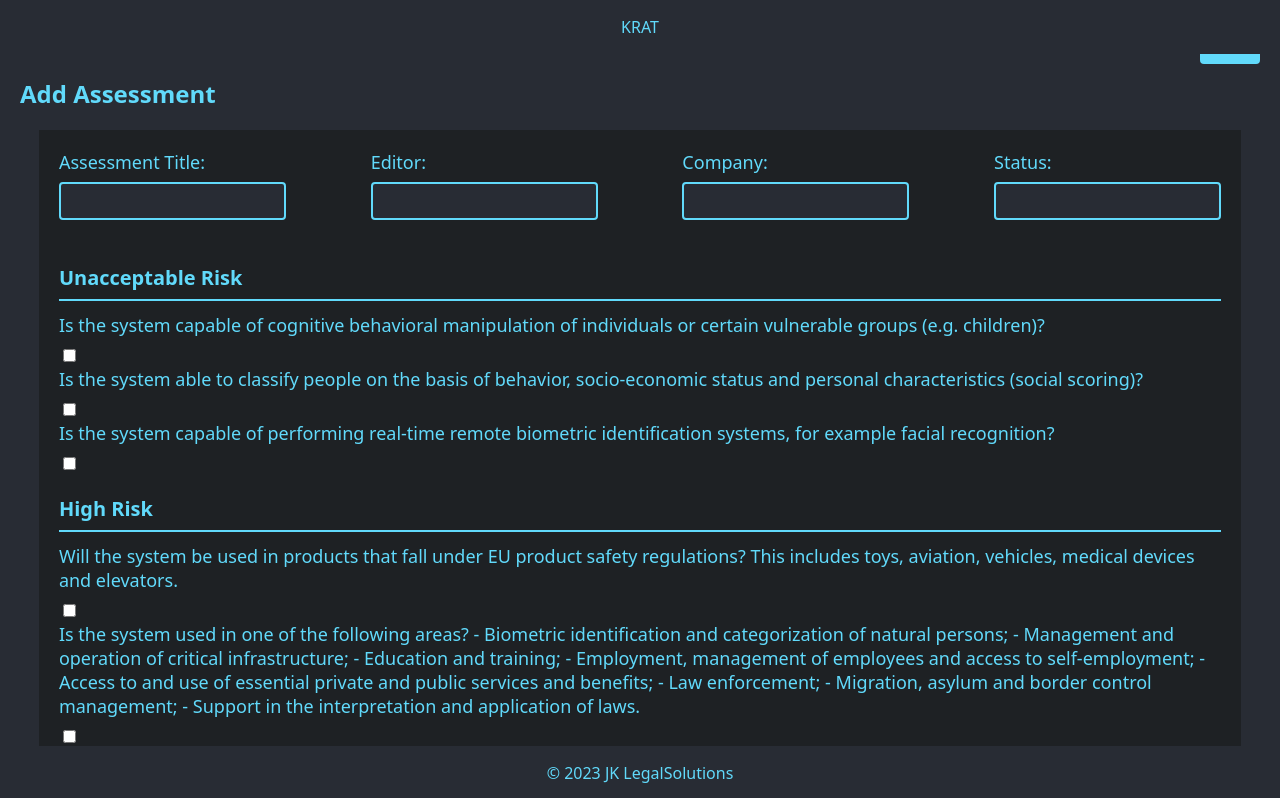
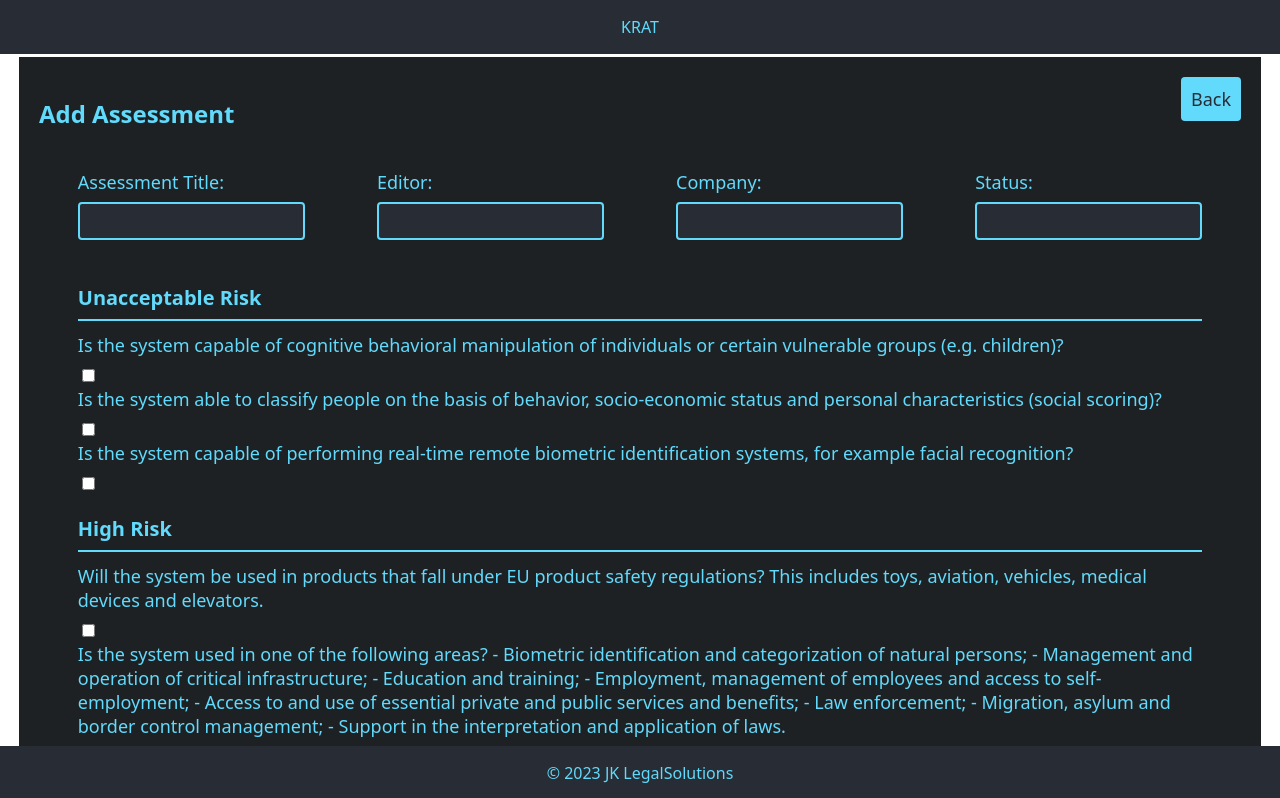
Before and after one commit to JulianKle/capstone-project, a Next.js app: page /create in a window 1280 px wide. Shown: the top 798 px of the page. Built offline with nearby package versions, Linux system fonts and the light colour scheme; no server answers; the database is empty.

Commit message:
adjust styling

```diff
--- a/components/assessmentList/AssessmentList.js
+++ b/components/assessmentList/AssessmentList.js
@@ -115,11 +115,6 @@ export function AssessmentList({ onEditAssessment, onDeleteAssessment }) {
               and therefore systematic risks may exist.{" "}
             </p>
           ) : null}
-          <Link href={`/assessments/${assessment._id}/edit`}>
-            <button onClick={() => onEditAssessment(assessment._id)}>
-              Edit
-            </button>
-          </Link>
 
           <button onClick={() => onDeleteAssessment(assessment._id)}>
             Delete
--- a/pages/_app.js
+++ b/pages/_app.js
@@ -8,36 +8,7 @@ import { SWRConfig } from "swr";
 const fetcher = (url) => fetch(url).then((response) => response.json());
 
 export default function App({ Component, pageProps }) {
-  const [assessments, setAssessments] = useState([]);
-  const [editingAssessment, setEditingAssessment] = useState(null);
   const [searchTerm, setSearchTerm] = useState("");
-
-  //Assessments erstellen
-  function handleNewAssessment(newAssessment) {
-    const updatedAssessment = [{ id: uid(), ...newAssessment }, ...assessments];
-    setAssessments(updatedAssessment);
-  }
-
-  //Assessments editieren
-  function handleEditAssessment(id) {
-    const assessmentToEdit = assessments.find(
-      (assessment) => assessment.id === id
-    );
-
-    setEditingAssessment(assessmentToEdit);
-  }
-
-  function handleUpdateAssessment(updatedData) {
-    const updatedAssessments = assessments.map((assessment) =>
-      assessment.id === editingAssessment.id
-        ? { ...assessment, ...updatedData }
-        : assessment
-    );
-
-    setEditingAssessment(null);
-
-    setAssessments(updatedAssessments);
-  }
 
   //Assesments löschen
   function handleDeleteAssessment(id) {
@@ -64,11 +35,6 @@ export default function App({ Component, pageProps }) {
         <GlobalStyle />
         <Component
           {...pageProps}
-          assessments={assessments}
-          handleNewAssessment={handleNewAssessment}
-          handleEditAssessment={handleEditAssessment}
-          handleUpdateAssessment={handleUpdateAssessment}
-          editingAssessment={editingAssessment}
           handleDeleteAssessment={handleDeleteAssessment}
           changeSearchTerm={changeSearchTerm}
           resetSearchTerm={resetSearchTerm}
--- a/pages/create.js
+++ b/pages/create.js
@@ -4,13 +4,18 @@ import useSWR from "swr";
 import { Form } from "@/components/form/Form.js";
 import styled from "styled-components";
 
+const StyledContent = styled.div`
+  padding-top: 1.5cm; /* Abstand zum Header */
+  padding-bottom: 1.5cm; /* Ändere die Höhe nach Bedarf, um Platz für den Footer zu schaffen */
+`;
+
 const CreateContainer = styled.div`
   padding: 20px;
-  background-color: #282c34;
+  background-color: #1e2124;
   color: #61dafb;
-  position: relative; // Hinzugefügt
-  padding-top: 1.5cm; /* Abstand zum Header */
-  padding-bottom: 1.5cm; /* Ändere die Höhe nach Bedarf, um Platz für den Footer zu schaffen */
+  position: relative;
+  margin-left: 0.5cm; // Hinzugefügt: Linker Rand
+  margin-right: 0.5cm; // Hinzugefügt: Rechter Rand
 `;
 
 const CreateTitle = styled.h2`
@@ -58,12 +63,17 @@ export default function CreateAssessmentPage() {
   }
 
   return (
+    <StyledContent>
       <CreateContainer>
         <CreateTitle id="add-assessment">Add Assessment</CreateTitle>
         <Link href="/" passHref legacyBehavior>
           <StyledLink>Back</StyledLink>
         </Link>
-      <Form handleAssessmentOperation={onSubmit} formName={"add-assessment"} />
+        <Form
+          handleAssessmentOperation={onSubmit}
+          formName={"add-assessment"}
+        />
       </CreateContainer>
+    </StyledContent>
   );
 }
```
Also changed, not shown: pages/assessments/[id]/edit.js (+16 -5 lines), pages/assessments/[id]/index.js (+71 -35 lines). Lines whose indentation alone changed are shown as unchanged.
